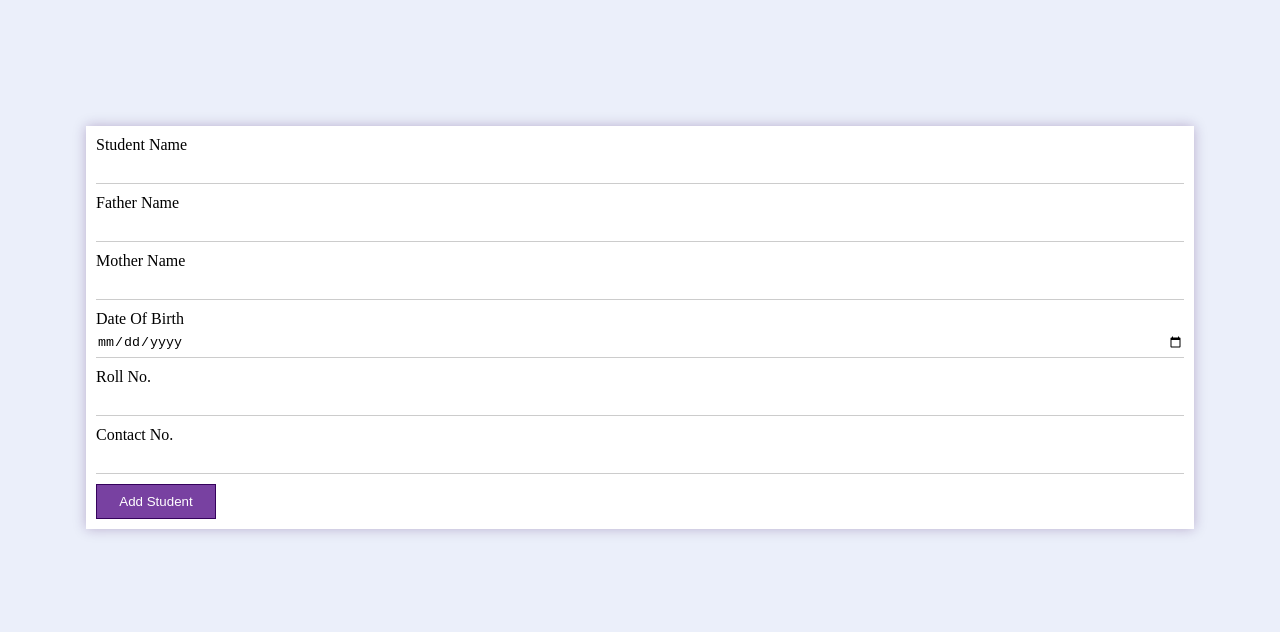
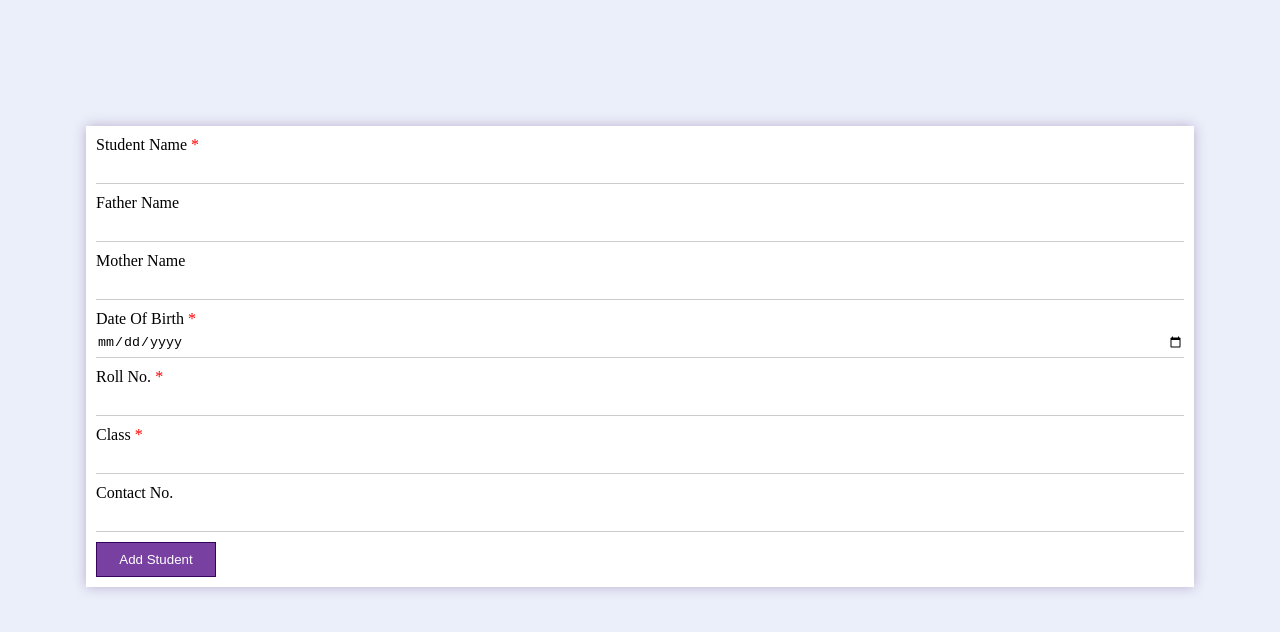
Before and after one commit to The-CoderBoy/School-Attendance-system, a Next.js app: page /addStudent in a window 1280 px wide. Shown: the top 632 px of the page. Built offline with nearby package versions, Linux system fonts and the light colour scheme.

Commit message:
add new fields to the add student page

```diff
--- a/pages/addStudent.js
+++ b/pages/addStudent.js
@@ -1,48 +1,114 @@
 import styles from "@/styles/addStudent.module.css";
+import { useState } from "react";
 
 function addStudents() {
+  const [data, setData] = useState({
+    "Student Name": "",
+    "Father Name": "",
+    "Mother Name": "",
+    "Date Of Birth": "",
+    "Roll No": "",
+    Class: "",
+    "Contact No": "",
+  });
+
+  const datahandler = (e) => {
+    const name = e.target.name;
+    const value = e.target.value;
+    if (name === "Contact No") {
+      value.length < 11 && value != "e"
+        ? setData({ ...data, [name]: value })
+        : void null;
+    } else {
+      setData({ ...data, [name]: value });
+    }
+  };
+
+  const submit = () => {
+    console.log(data);
+  };
+
   return (
     <>
       <div className={styles.card}>
-        <label htmlFor="studentName">Student Name</label>
+        <label htmlFor="studentName">
+          Student Name <span className={styles.astric}>*</span>
+        </label>
         <input
           className={styles.input}
           type="text"
-          name="studentName"
+          name="Student Name"
           id="studentName"
+          value={data["Student Name"]}
+          onChange={datahandler}
         />
         <label htmlFor="fatherName">Father Name</label>
         <input
           className={styles.input}
           type="text"
-          name="fatherName"
+          name="Father Name"
           id="fatherName"
+          value={data["Father Name"]}
+          onChange={datahandler}
         />
         <label htmlFor="motherName">Mother Name</label>
         <input
           className={styles.input}
           type="text"
-          name="motherName"
+          name="Mother Name"
           id="motherName"
+          value={data["Mother Name"]}
+          onChange={datahandler}
         />
-        <label htmlFor="dateOfBirth">Date Of Birth</label>
+        <label htmlFor="dateOfBirth">
+          Date Of Birth <span className={styles.astric}>*</span>
+        </label>
         <input
           className={styles.input}
           type="date"
-          name="dateOfBirth"
+          name="Date Of Birth"
           id="dateOfBirth"
+          value={data["Date Of Birth"]}
+          onChange={datahandler}
         />
-        <label htmlFor="rollNo">Roll No.</label>
-        <input className={styles.input} type="text" name="rollNo" id="rollNo" />
+        <label htmlFor="rollNo">
+          Roll No. <span className={styles.astric}>*</span>
+        </label>
+        <input
+          className={styles.input}
+          type="text"
+          name="Roll No"
+          id="rollNo"
+          value={data["Roll No"]}
+          onChange={datahandler}
+        />
+        <label htmlFor="class">
+          Class <span className={styles.astric}>*</span>
+        </label>
+        <input
+          className={styles.input}
+          type="text"
+          name="Class"
+          id="class"
+          value={data["Class"]}
+          onChange={datahandler}
+        />
         <label htmlFor="contactNo">Contact No.</label>
         <input
           className={styles.input}
           type="number"
-          name="contactNo"
+          name="Contact No"
           id="contactNo"
+          value={data["Contact No"]}
+          onChange={datahandler}
+          onKeyDown={(e) => {
+            e.keyCode === 69 || e.keyCode === 189 ? e.preventDefault() : "";
+          }}
         />
 
-        <button  className={styles.addBtn}>Add Student</button>
+        <button onClick={submit} className={styles.addBtn}>
+          Add Student
+        </button>
       </div>
     </>
   );
--- a/styles/addStudent.module.css
+++ b/styles/addStudent.module.css
@@ -33,3 +33,7 @@
 .addBtn:focus{
     background-color: #9e4ddcef;
 }
+
+.astric{
+    color: red;
+}
```
